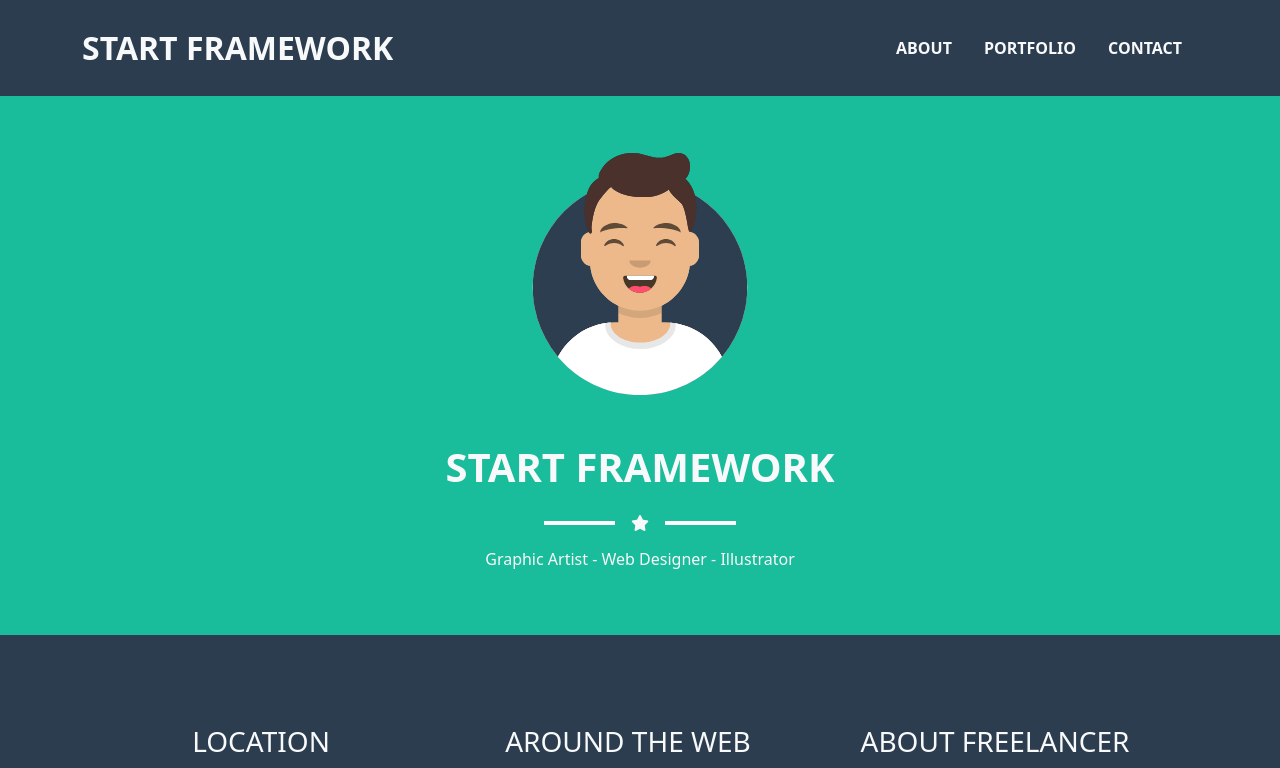
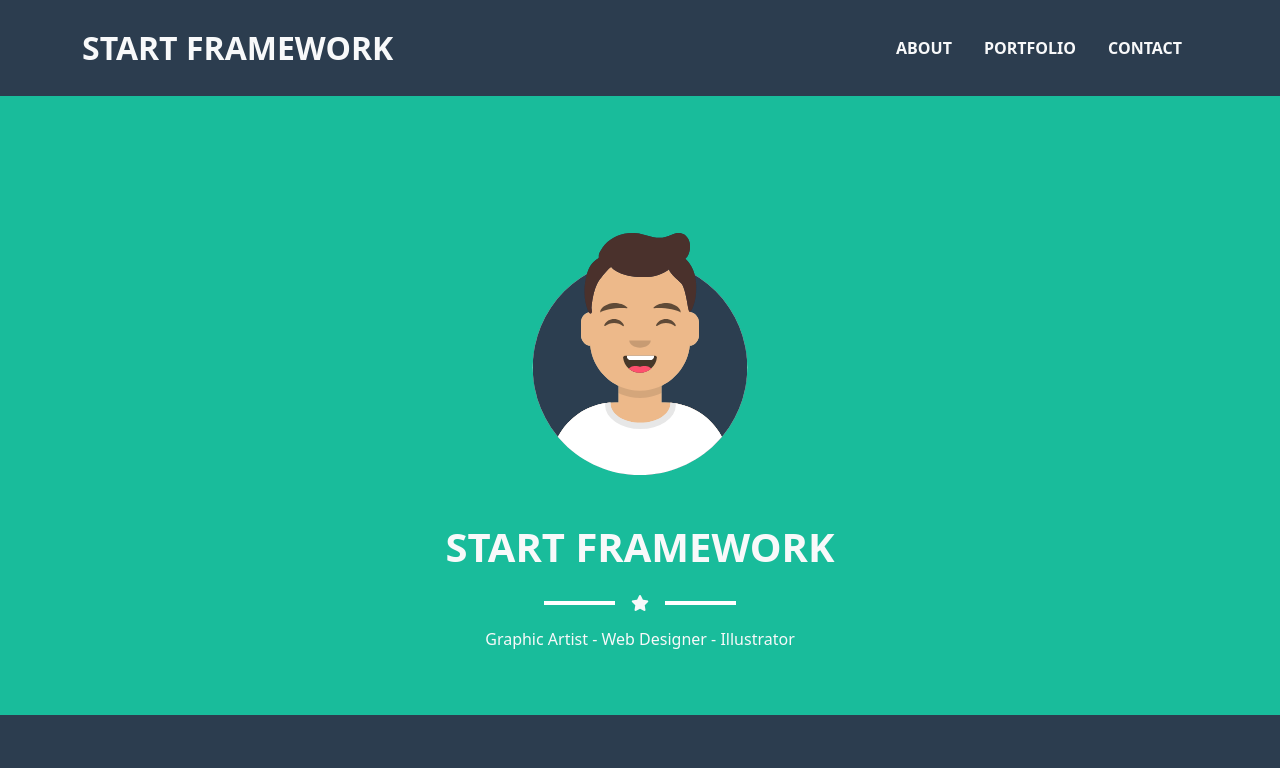
Before and after one commit to MohamedAbdelhay00/react-router, a React (Create React App) app: page / in a window 1280 px wide. Shown: the top 768 px of the page. Built offline with nearby package versions, Linux system fonts and the light colour scheme.

Commit message:
3rd commit

```diff
--- a/src/Components/Home/Home.css
+++ b/src/Components/Home/Home.css
@@ -1,5 +1,6 @@
 .home{
     background-color: #19BC9B;
+    padding-top: 10% !important;
 }
 
 .home img{
```
